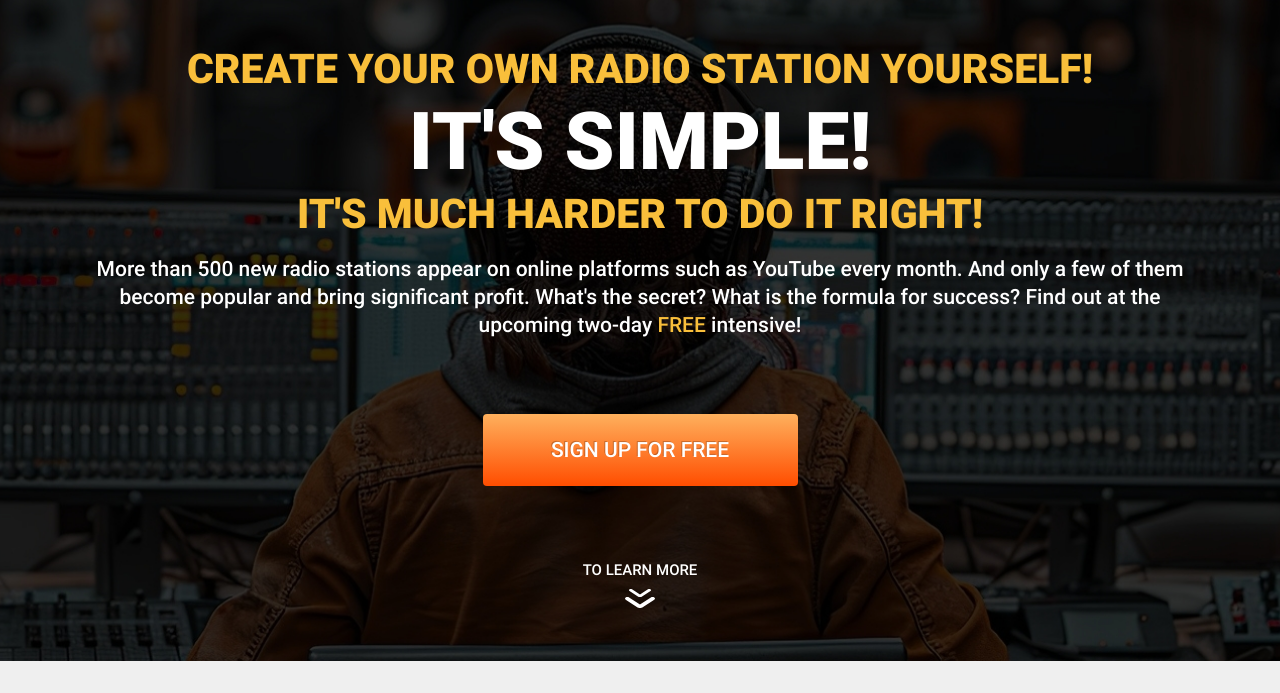
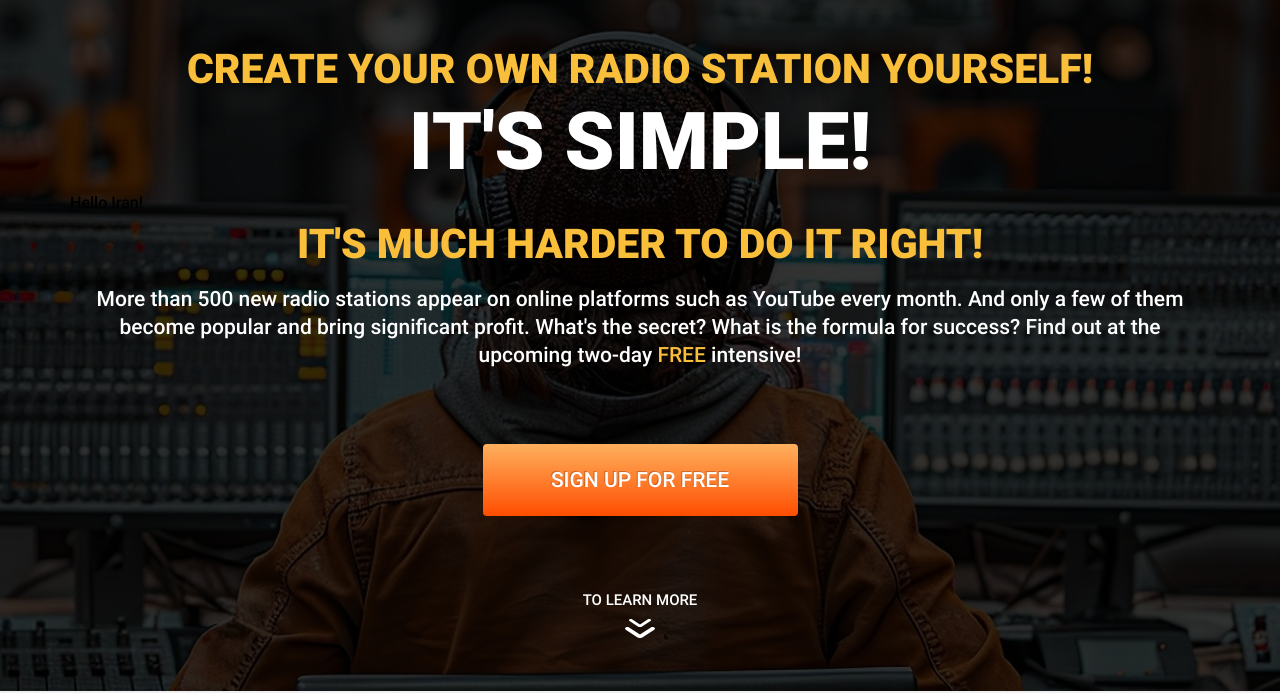
Before and after one commit to pikass25/project, a plain HTML site: page src/index.html in a window 1280 px wide. Shown: the part 146-839 px from the top of the page. Drawn offline with Linux system fonts and the light colour scheme.

Commit message:
index.html mod

```diff
--- a/src/index.html
+++ b/src/index.html
@@ -24,6 +24,7 @@
 
                 <h1 class="title title__colored">Create your own radio station yourself!</h1>
                 <h2 class="title title__big">It's simple!</h2>
+                <h2>Hello Iran!</h2>
                 <h2 class="title title__colored">It's much harder to do it right!</h2>
 
                 <p class="promo__text">More than 500 new radio stations appear on online platforms such as YouTube every
```
